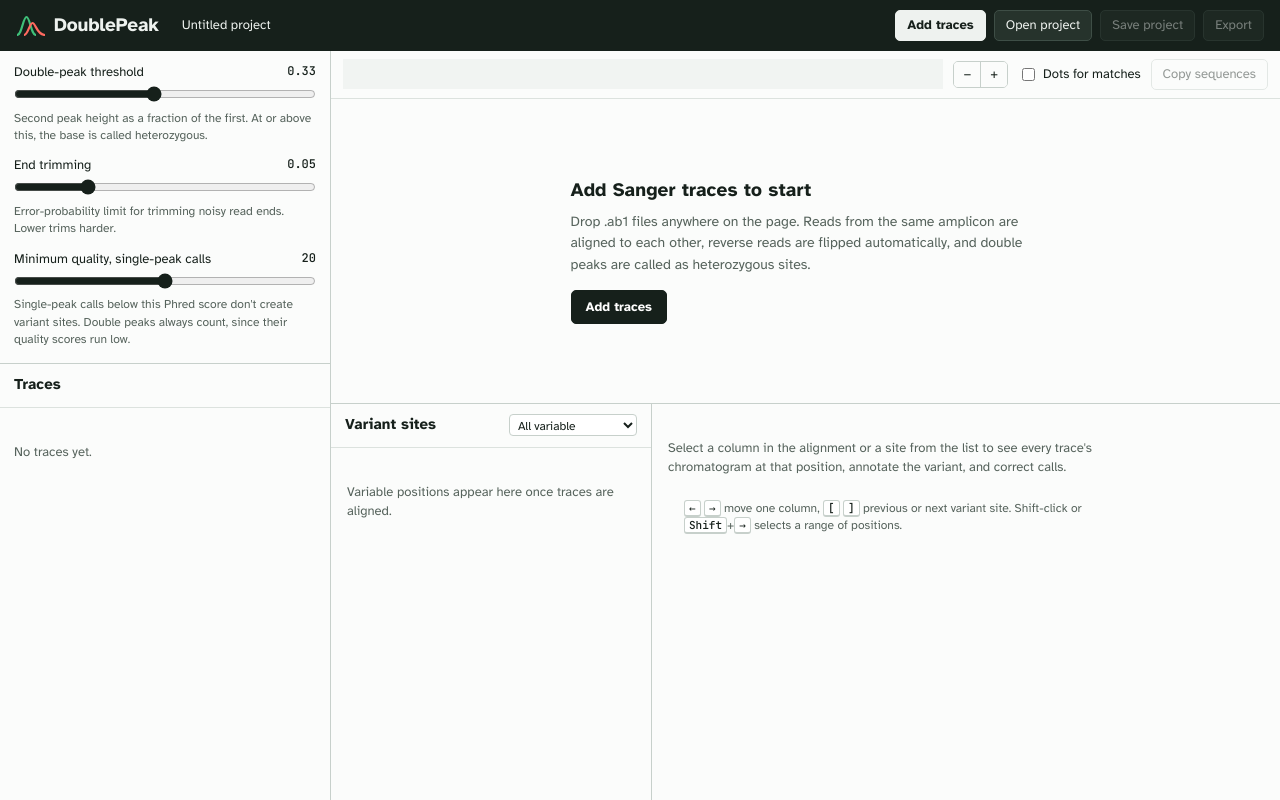
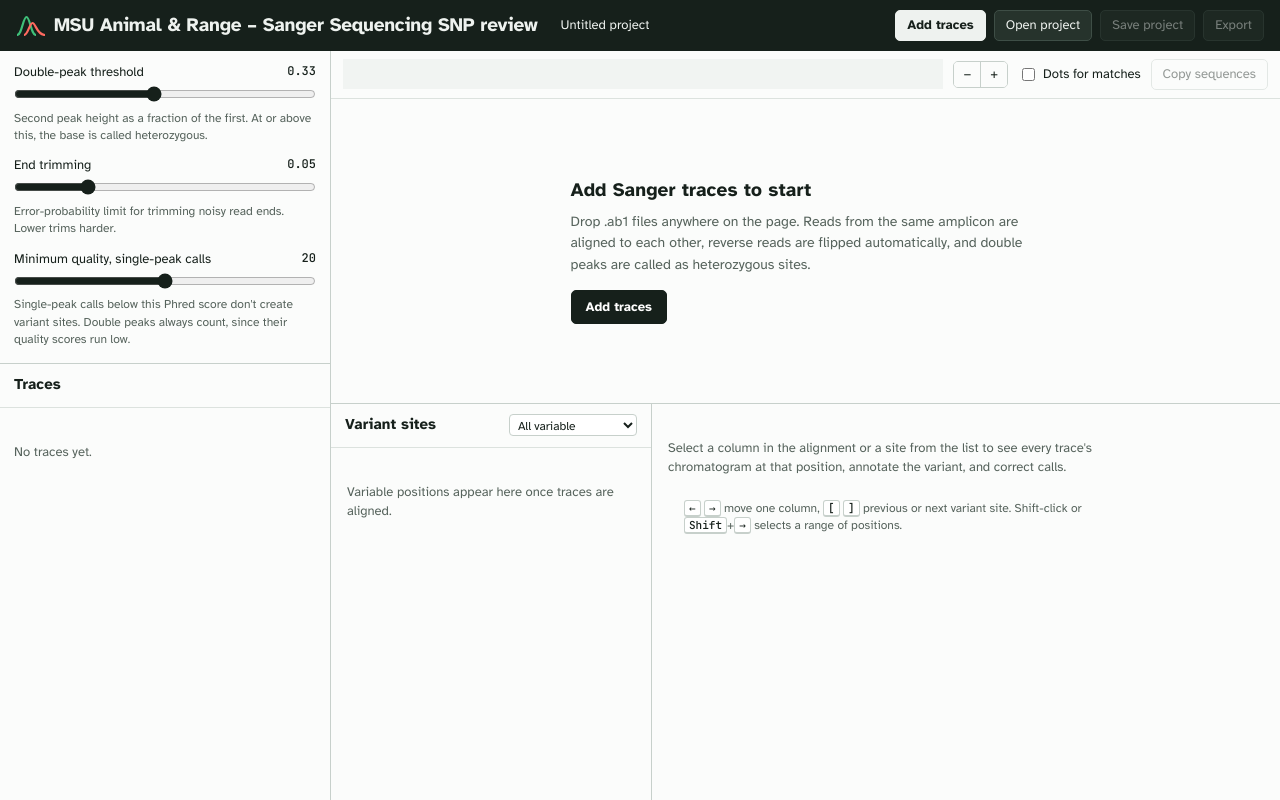
Before and after one commit to CJPosbergh/SangerSeqViewer, a plain HTML site: page index.html in a window 1280 px wide. Drawn offline with Linux system fonts and the light colour scheme.

Commit message:
Update index.html

```diff
--- a/index.html
+++ b/index.html
@@ -202,7 +202,7 @@ dialog#seqDlg::backdrop{background:rgba(22,32,27,.45)}
 <header class="top">
   <div class="brand">
     <svg width="30" height="22" viewBox="0 0 30 22" aria-hidden="true"><path d="M1 21 C6 21 7 3 10.5 3 S15 21 20 21" fill="none" stroke="#3FC07A" stroke-width="2.2"/><path d="M8 21 C12 21 13.5 9 16.5 9 S21 21 29 21" fill="none" stroke="#FF6A60" stroke-width="2.2"/></svg>
-    <span>DoublePeak</span>
+    <span>MSU Animal & Range – Sanger Sequencing SNP review</span>
   </div>
   <input id="projName" value="Untitled project" aria-label="Project name" spellcheck="false">
   <span id="status" role="status" aria-live="polite"></span>
```
